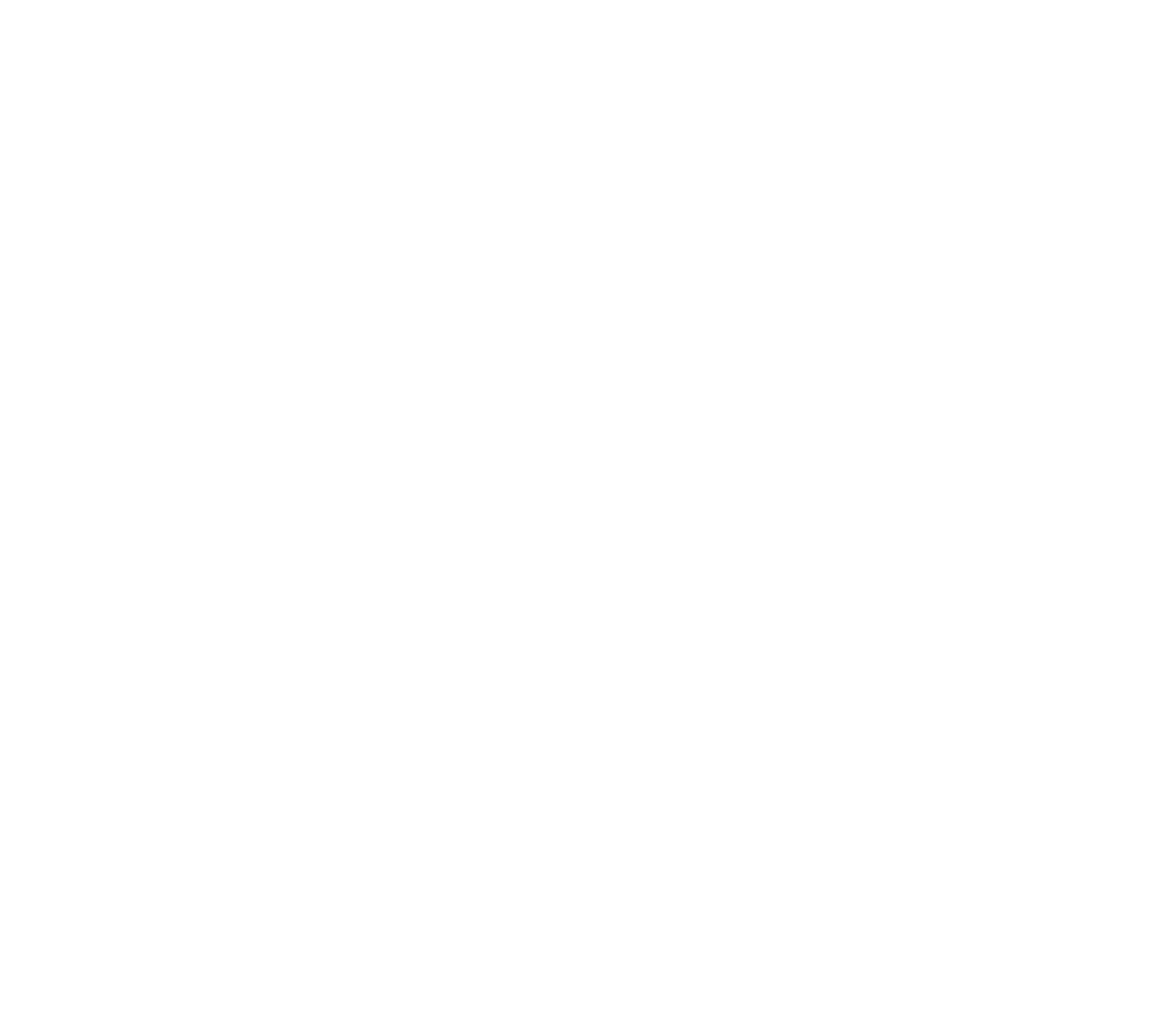
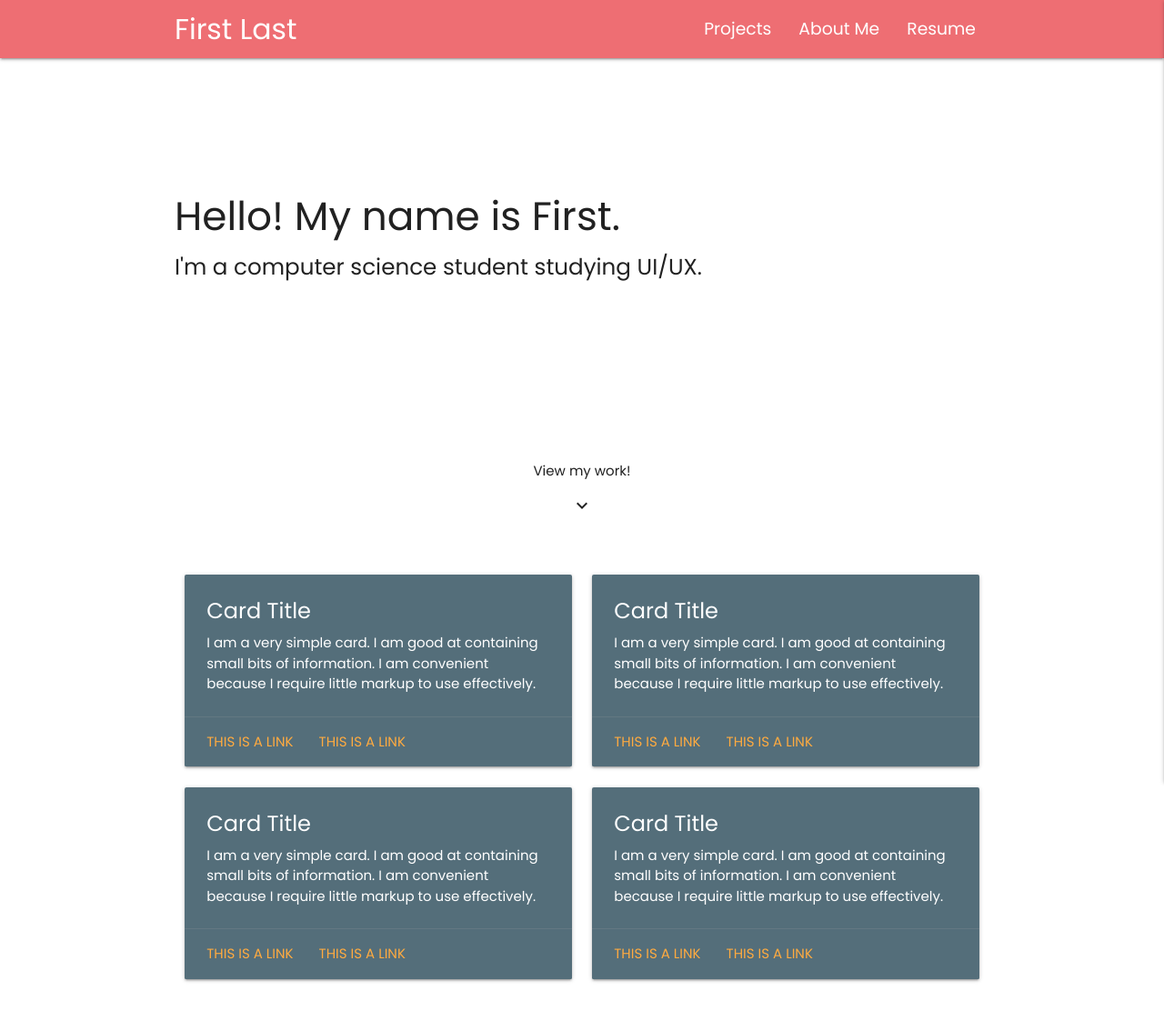
Before and after one commit to pzhang333/cs1300-portfolio, a PHP site: page / in a window 1280 px wide. Before the commit the page is empty. Shown: the whole page at 91% size. Before the commit the page ends 800 px from the top, so only its background shows below. Run offline with PHP 8.4, Linux system fonts and the light colour scheme.

Commit message:
Started creating homepage

```diff
--- a/home.html
+++ /dev/null
@@ -1,14 +0,0 @@
-<!doctype html>
-
-<html>
-  <head>
-    <title>INSERT TITLE HERE!</title>
-    <link rel="stylesheet" href="index.css">
-    <!-- TODO: add additional links here! e.g. fonts, icons, more stylesheets, etc. -->
-    <meta content="width=device-width, initial-scale=1" name="viewport" />
-  </head>
-
-  <body>
-    <!-- TODO: put your HTML code here! -->
-  </body>
-</html>
--- a/index.css
+++ b/index.css
@@ -1 +1,7 @@
-/* Put your style information here! */
+html {
+  font-family: 'Poppins', Helvetica, Arial, Lucida, sans-serif;
+}
+
+nav ul a {
+  font-size: 1.25rem;
+}
--- /dev/null
+++ b/index.html
@@ -0,0 +1,101 @@
+<!DOCTYPE html>
+<html lang="en">
+  <head>
+    <meta charset="utf-8">
+    <meta name="viewport" content="width=device-width, initial-scale=1, shrink-to-fit=no">
+
+    <link rel="preconnect" href="https://fonts.gstatic.com">
+    <link rel="stylesheet" href="https://fonts.googleapis.com/css2?family=Poppins&display=swap">
+    <link rel="stylesheet" href="https://fonts.googleapis.com/icon?family=Material+Icons">
+    <link rel="stylesheet" href="https://cdnjs.cloudflare.com/ajax/libs/materialize/1.0.0/css/materialize.min.css">
+    <link rel="stylesheet" href="index.css">
+    <title>My Portfolio</title>
+  </head>
+  <body>
+    <nav>
+      <div class="container">
+        <div class="nav-wrapper">
+          <a href="#" class="brand-logo">First Last</a>
+          <a href="#" data-target="mobile-menu" class="right sidenav-trigger"><i class="material-icons">menu</i></a>
+          <ul class="right hide-on-med-and-down">
+            <li><a href="#">Projects</a></li>
+            <li><a href="#">About Me</a></li>
+            <li><a href="#">Resume</a></li>
+          </ul>
+        </div>
+      </div>
+    </nav>
+    <ul class="sidenav" id="mobile-menu">
+      <li><a href="#">Projects</a></li>
+      <li><a href="#">About Me</a></li>
+      <li><a href="#">Resume</a></li>
+    </ul>
+    <div class="container" style="margin-top: 150px">
+      <h3>Hello! My name is First.</h3>
+      <h5>I'm a computer science student studying UI/UX.</h5>
+    </div>
+    <div class="center-align" style="margin-top: 200px; margin-bottom: 50px">
+      <p style="color: rgba(0,0,0,0.87);">View my work!</p>
+      <i style="color: rgba(0,0,0,0.87);" class="material-icons">expand_more</i>
+    </div>
+
+    <div id="projects" class="container">
+      <div class="row">
+        <div class="col s12 m6">
+          <div class="card blue-grey darken-1">
+            <div class="card-content white-text">
+              <span class="card-title">Card Title</span>
+              <p>I am a very simple card. I am good at containing small bits of information.
+              I am convenient because I require little markup to use effectively.</p>
+            </div>
+            <div class="card-action">
+              <a href="#">This is a link</a>
+              <a href="#">This is a link</a>
+            </div>
+          </div>
+        </div>
+        <div class="col s12 m6">
+          <div class="card blue-grey darken-1">
+            <div class="card-content white-text">
+              <span class="card-title">Card Title</span>
+              <p>I am a very simple card. I am good at containing small bits of information.
+              I am convenient because I require little markup to use effectively.</p>
+            </div>
+            <div class="card-action">
+              <a href="#">This is a link</a>
+              <a href="#">This is a link</a>
+            </div>
+          </div>
+        </div>
+        <div class="col s12 m6">
+          <div class="card blue-grey darken-1">
+            <div class="card-content white-text">
+              <span class="card-title">Card Title</span>
+              <p>I am a very simple card. I am good at containing small bits of information.
+              I am convenient because I require little markup to use effectively.</p>
+            </div>
+            <div class="card-action">
+              <a href="#">This is a link</a>
+              <a href="#">This is a link</a>
+            </div>
+          </div>
+        </div>
+        <div class="col s12 m6">
+          <div class="card blue-grey darken-1">
+            <div class="card-content white-text">
+              <span class="card-title">Card Title</span>
+              <p>I am a very simple card. I am good at containing small bits of information.
+              I am convenient because I require little markup to use effectively.</p>
+            </div>
+            <div class="card-action">
+              <a href="#">This is a link</a>
+              <a href="#">This is a link</a>
+            </div>
+          </div>
+        </div>
+      </div>
+    </div>
+    <script src="https://cdnjs.cloudflare.com/ajax/libs/materialize/1.0.0/js/materialize.min.js"></script>
+    <script src="nav.js"></script>
+  </body>
+</html>
--- a/index.php
+++ b/index.php
@@ -1,2 +1,2 @@
 <!-- DO NOT ADD/CHANGE ANYTHING IN THIS FILE -->
-<?php include_once("home.html"); ?>
+<?php include_once("index.html"); ?>
--- /dev/null
+++ b/nav.js
@@ -0,0 +1,4 @@
+document.addEventListener('DOMContentLoaded', function() {
+  var elem = document.querySelector('.sidenav');
+  var instances = M.Sidenav.init(elem, {edge: 'right'});
+});
```
Also changed, not shown: README.md (added).
